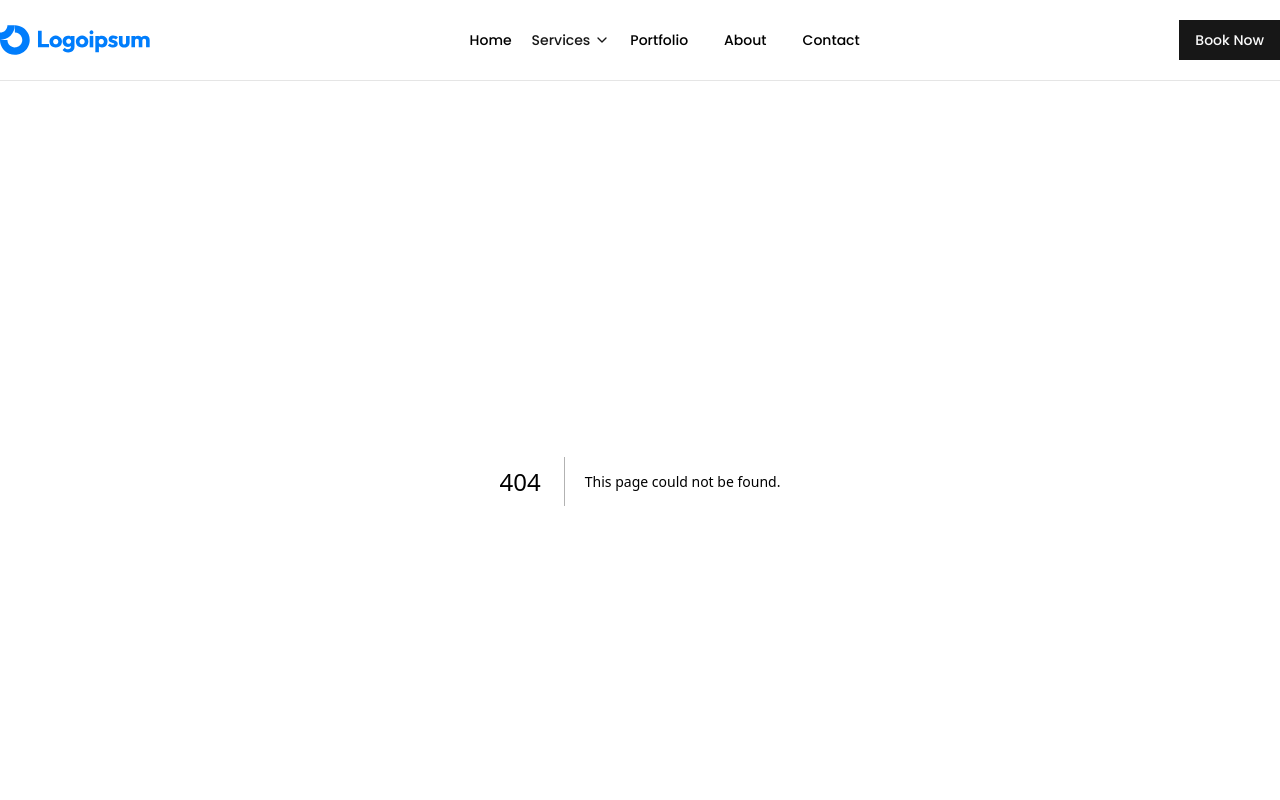
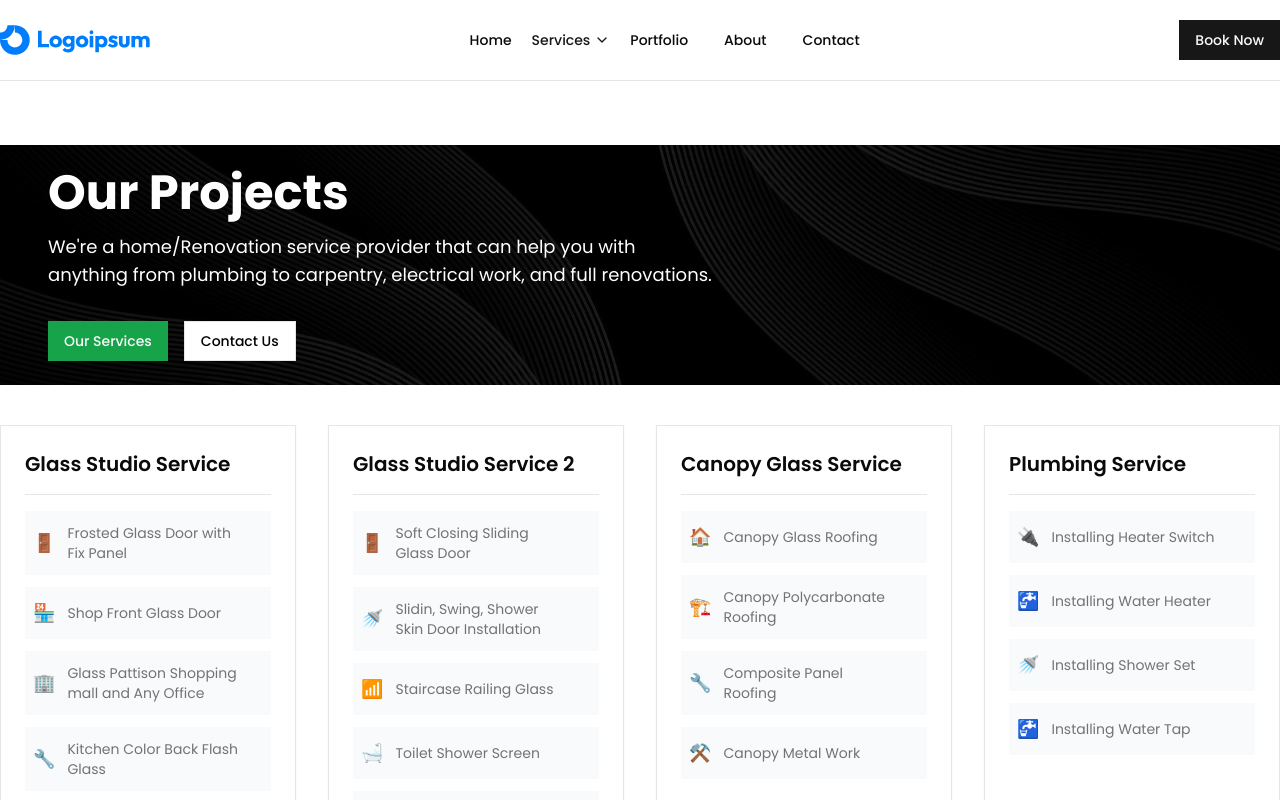
Before and after one commit to MamunKhan71/AkServices, a Next.js app: page /all-services in a window 1280 px wide. Before the commit this address had no page. Shown: the top 800 px of the page. Built offline with nearby package versions, Linux system fonts and the light colour scheme.

Commit message:
:bulb:Implemented Dedicated Our Services Page

```diff
--- a/app/(homepage)/OurPortfolio.tsx
+++ b/app/(homepage)/OurPortfolio.tsx
@@ -1,23 +1,33 @@
-"use client"
-
-import { Button } from "@/components/ui/button"
+'use client'
 import { categories, categoryIcons, ProjectCategory, projects } from "@/data/portfolio-items"
 import { cn } from "@/lib/utils"
 import { motion } from "framer-motion"
-import { ArrowDown, ArrowUpRight } from "lucide-react"
+import { ArrowUpRight } from "lucide-react"
 import Image from "next/image"
 import { useRef, useState } from "react"
+import Pagination from "../our-portfolio/_component/Pagination"
+import { Button } from "@/components/ui/button"
+import Link from "next/link"
 
-// Define project types
-
-export default function PortfolioSection() {
+export default function PortfolioSection({ isHomepage }: { isHomepage: boolean }) {
     const [activeCategory, setActiveCategory] = useState<ProjectCategory | "all">("all")
     const [hoveredProject, setHoveredProject] = useState<string | null>(null)
+    const [currentPage, setCurrentPage] = useState(1)
+    const projectsPerPage = 6  // Set how many projects per page you want to display
     const containerRef = useRef<HTMLDivElement>(null)
 
     // Filter projects based on active category
     const filteredProjects =
         activeCategory === "all" ? projects : projects.filter((project) => project.category === activeCategory)
+
+    // Calculate total pages
+    const totalPages = Math.ceil(filteredProjects.length / projectsPerPage)
+
+    // Slice projects to show only the current page's projects
+    const paginatedProjects = filteredProjects.slice(
+        (currentPage - 1) * projectsPerPage,
+        currentPage * projectsPerPage
+    )
 
     // Animation variants
     const containerVariants = {
@@ -64,11 +74,11 @@ export default function PortfolioSection() {
                     >
                         Our Proud Portfolio
                     </motion.h2>
-
                 </div>
 
                 {/* Category Filter */}
-                <motion.div
+                {
+                    !isHomepage && <motion.div
                         initial={{ opacity: 0, y: 20 }}
                         animate={{ opacity: 1, y: 0 }}
                         transition={{ delay: 0.3 }}
@@ -77,7 +87,10 @@ export default function PortfolioSection() {
                         {categories.map((category) => (
                             <button
                                 key={category.value}
-                            onClick={() => setActiveCategory(category.value)}
+                                onClick={() => {
+                                    setActiveCategory(category.value)
+                                    setCurrentPage(1) // Reset to page 1 when a new category is selected
+                                }}
                                 className={cn(
                                     "px-4 py-2 text-sm font-medium transition-all duration-300",
                                     activeCategory === category.value
@@ -90,6 +103,7 @@ export default function PortfolioSection() {
                         ))}
                     </motion.div>
 
+                }
                 {/* Simple Grid Portfolio */}
                 <motion.div
                     ref={containerRef}
@@ -98,7 +112,7 @@ export default function PortfolioSection() {
                     animate="show"
                     className="grid grid-cols-1 md:grid-cols-2 lg:grid-cols-3 gap-8"
                 >
-                    {filteredProjects.map((project) => (
+                    {paginatedProjects.map((project) => (
                         <motion.div
                             key={project.id}
                             variants={itemVariants}
@@ -127,7 +141,7 @@ export default function PortfolioSection() {
                                 >
                                     <div className="flex items-center gap-2 mb-2">
                                         <span className="inline-flex items-center justify-center rounded-full bg-white/20 backdrop-blur-sm px-2.5 py-0.5 text-xs font-medium text-white">
-                                            {categoryIcons[project.category]}
+                                            {categoryIcons[project.category as keyof typeof categoryIcons] || null}
                                             <span className="ml-1">{project.category}</span>
                                         </span>
                                         <span className="inline-flex items-center justify-center rounded-full bg-white/20 backdrop-blur-sm px-2.5 py-0.5 text-xs font-medium text-white">
@@ -156,14 +170,27 @@ export default function PortfolioSection() {
                                 </h3>
                                 <p className="text-gray-600 text-sm line-clamp-2">{project.description}</p>
                             </div>
-
                         </motion.div>
                     ))}
-                    {/* TODO */}
-                    {/* <div className="col-span-3 flex justify-center items-center w-full mt-4">
-                        <Button className="text-xl">View All <ArrowDown size={20}/></Button>
-                    </div> */}
                 </motion.div>
+
+                {/* Pagination */}
+                {
+                    isHomepage ?
+                        <div className="flex items-center justify-center mt-10">
+                            <Link href={'/our-portfolio'}>
+                                <Button className="p-6">
+                                    View All
+                                    <ArrowUpRight />
+                                </Button>
+                            </Link>
+                        </div>
+                        : <Pagination
+                            currentPage={currentPage}
+                            totalPages={totalPages}
+                            onPageChange={setCurrentPage}
+                        />
+                }
             </div>
         </section>
     )
--- /dev/null
+++ b/app/all-services/page.tsx
@@ -0,0 +1,92 @@
+import { ChevronRight } from "lucide-react"
+import Link from "next/link"
+import { Card } from "@/components/ui/card"
+import { Badge } from "@/components/ui/badge"
+import ContactHeader from "@/components/contact-header"
+
+const services = [
+    {
+        title: "Glass Studio Service",
+        items: [
+            { name: "Frosted Glass Door with Fix Panel", icon: "🚪" },
+            { name: "Shop Front Glass Door", icon: "🏪" },
+            { name: "Glass Pattison Shopping mall and Any Office", icon: "🏢" },
+            { name: "Kitchen Color Back Flash Glass", icon: "🔧" },
+            { name: "Custom Glass work Design & Installation", icon: "✨" },
+        ],
+    },
+    {
+        title: "Glass Studio Service 2",
+        items: [
+            { name: "Soft Closing Sliding Glass Door", icon: "🚪" },
+            { name: "Slidin, Swing, Shower Skin Door Installation", icon: "🚿" },
+            { name: "Staircase Railing Glass", icon: "📶" },
+            { name: "Toilet Shower Screen", icon: "🛁" },
+            { name: "Tempered Glass Work", icon: "🔨" },
+        ],
+    },
+    {
+        title: "Canopy Glass Service",
+        items: [
+            { name: "Canopy Glass Roofing", icon: "🏠" },
+            { name: "Canopy Polycarbonate Roofing", icon: "🏗️" },
+            { name: "Composite Panel Roofing", icon: "🔧" },
+            { name: "Canopy Metal Work", icon: "⚒️" },
+        ],
+    },
+    {
+        title: "Plumbing Service",
+        items: [
+            { name: "Installing Heater Switch", icon: "🔌" },
+            { name: "Installing Water Heater", icon: "🚰" },
+            { name: "Installing Shower Set", icon: "🚿" },
+            { name: "Installing Water Tap", icon: "🚰" },
+        ],
+    },
+]
+
+export default function ServicesPage() {
+    return (
+        <div >
+            <div className="container py-16 mx-auto">
+                <ContactHeader
+                    title="Our Projects"
+                    description="We're a home/Renovation service provider that can help you with anything from plumbing to carpentry,
+                        electrical work, and full renovations."
+                    imageUrl="/projects-banner.jpg"
+                    primaryButtonText="Our Services"
+                    primaryButtonLink="/services"
+                    secondaryButtonText="Contact Us"
+                    secondaryButtonLink="/contact"
+                />
+
+                <div className="grid gap-8 md:grid-cols-2 lg:grid-cols-4 mt-10">
+                    {services.map((category) => (
+                        <Card
+                            key={category.title}
+                            className="group overflow-hidden hover:shadow-lg backdrop-blur supports-[backdrop-filter]:bg-white/50 rounded-none"
+                        >
+                            <div className="p-6">
+                                <h2 className="text-xl font-semibold mb-4 pb-4 border-b">{category.title}</h2>
+                                <ul className="space-y-3">
+                                    {category.items.map((item) => (
+                                        <li key={item.name}>
+                                            <Link
+                                                href={`/services/${item.name.toLowerCase().replace(/\s+/g, "-")}`}
+                                                className="flex items-center gap-3 text-sm text-muted-foreground hover:text-primary transition-colors py-3 bg-gray-50 p-2"
+                                            >
+                                                <span className="text-lg">{item.icon}</span>
+                                                {item.name}
+                                                <ChevronRight className="w-4 h-4 ml-auto opacity-0 group-hover:opacity-100 transition-opacity" />
+                                            </Link>
+                                        </li>
+                                    ))}
+                                </ul>
+                            </div>
+                        </Card>
+                    ))}
+                </div>
+            </div>
+        </div>
+    )
+}
--- a/app/our-portfolio/page.tsx
+++ b/app/our-portfolio/page.tsx
@@ -1,5 +1,5 @@
 import ContactHeader from '@/components/contact-header'
-import PortfolioMainSection from './_component/PortfolioMainSection'
+import PortfolioSection from '../(homepage)/OurPortfolio'
 
 const OurPortfolio = () => {
     return (
@@ -15,7 +15,7 @@ const OurPortfolio = () => {
                     secondaryButtonText="Contact Us"
                     secondaryButtonLink="/contact"
                 />
-                <PortfolioMainSection />
+                <PortfolioSection isHomepage={false} />
             </div>
         </div>
     )
--- a/app/page.tsx
+++ b/app/page.tsx
@@ -17,7 +17,7 @@ export default function Home() {
       <OurServices />
       <OurFeatures />
       <Features />
-      <PortfolioSection />
+      <PortfolioSection isHomepage={true} />
       <Testimonials />
       <ContactSection />
     </div>
--- a/components/services-dropdown.tsx
+++ b/components/services-dropdown.tsx
@@ -189,7 +189,7 @@ export function ServicesDropdown() {
                     </div>
 
                     <div className="bg-gray-50 p-3 border-t border-gray-100">
-                        <Link href="/services" className="text-sm text-primary font-medium hover:underline">
+                        <Link href="/all-services" className="text-sm text-primary font-medium hover:underline">
                             View all services
                         </Link>
                     </div>
--- /dev/null
+++ b/components/ui/badge.tsx
@@ -0,0 +1,36 @@
+import * as React from "react"
+import { cva, type VariantProps } from "class-variance-authority"
+
+import { cn } from "@/lib/utils"
+
+const badgeVariants = cva(
+  "inline-flex items-center rounded-full border px-2.5 py-0.5 text-xs font-semibold transition-colors focus:outline-none focus:ring-2 focus:ring-ring focus:ring-offset-2",
+  {
+    variants: {
+      variant: {
+        default:
+          "border-transparent bg-primary text-primary-foreground hover:bg-primary/80",
+        secondary:
+          "border-transparent bg-secondary text-secondary-foreground hover:bg-secondary/80",
+        destructive:
+          "border-transparent bg-destructive text-destructive-foreground hover:bg-destructive/80",
+        outline: "text-foreground",
+      },
+    },
+    defaultVariants: {
+      variant: "default",
+    },
+  }
+)
+
+export interface BadgeProps
+  extends React.HTMLAttributes<HTMLDivElement>,
+    VariantProps<typeof badgeVariants> {}
+
+function Badge({ className, variant, ...props }: BadgeProps) {
+  return (
+    <div className={cn(badgeVariants({ variant }), className)} {...props} />
+  )
+}
+
+export { Badge, badgeVariants }
```
Also changed, not shown: data/portfolio-items.tsx (+9 -3 lines). Lines whose indentation alone changed are shown as unchanged.
